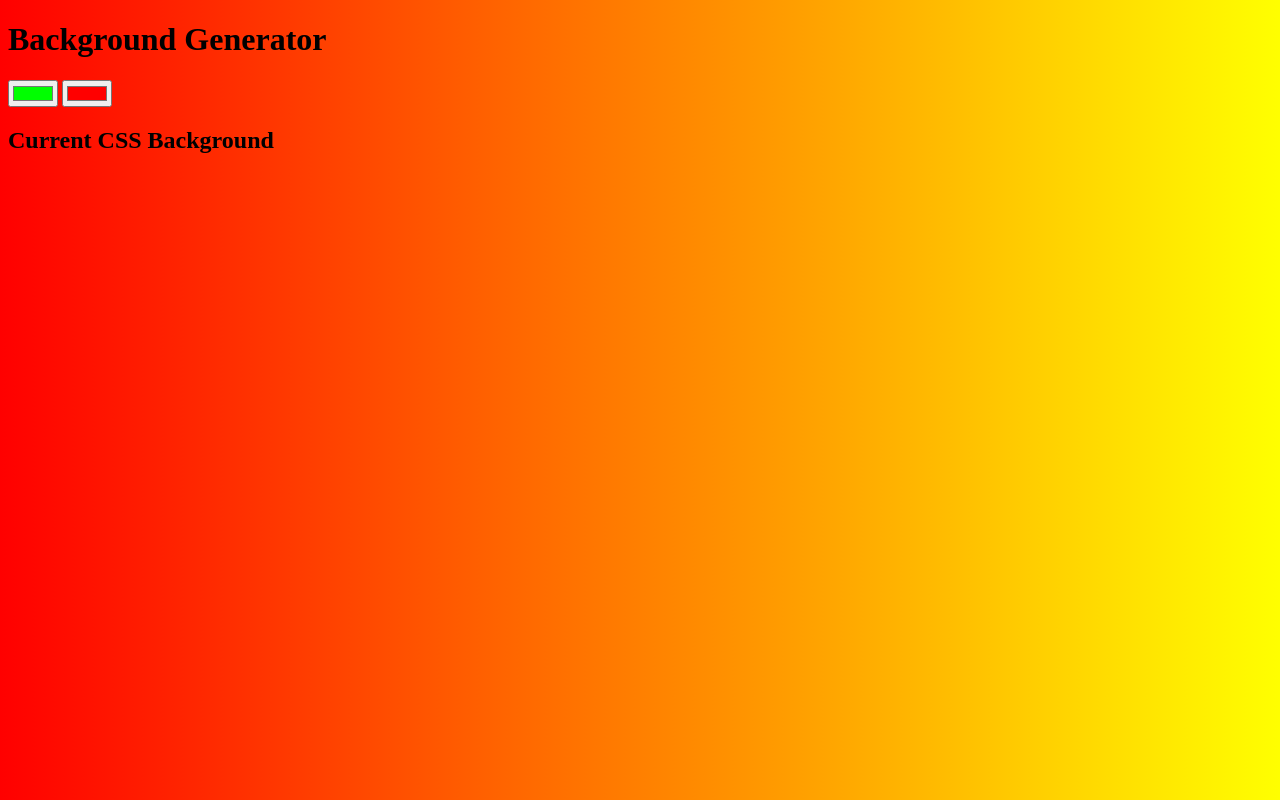
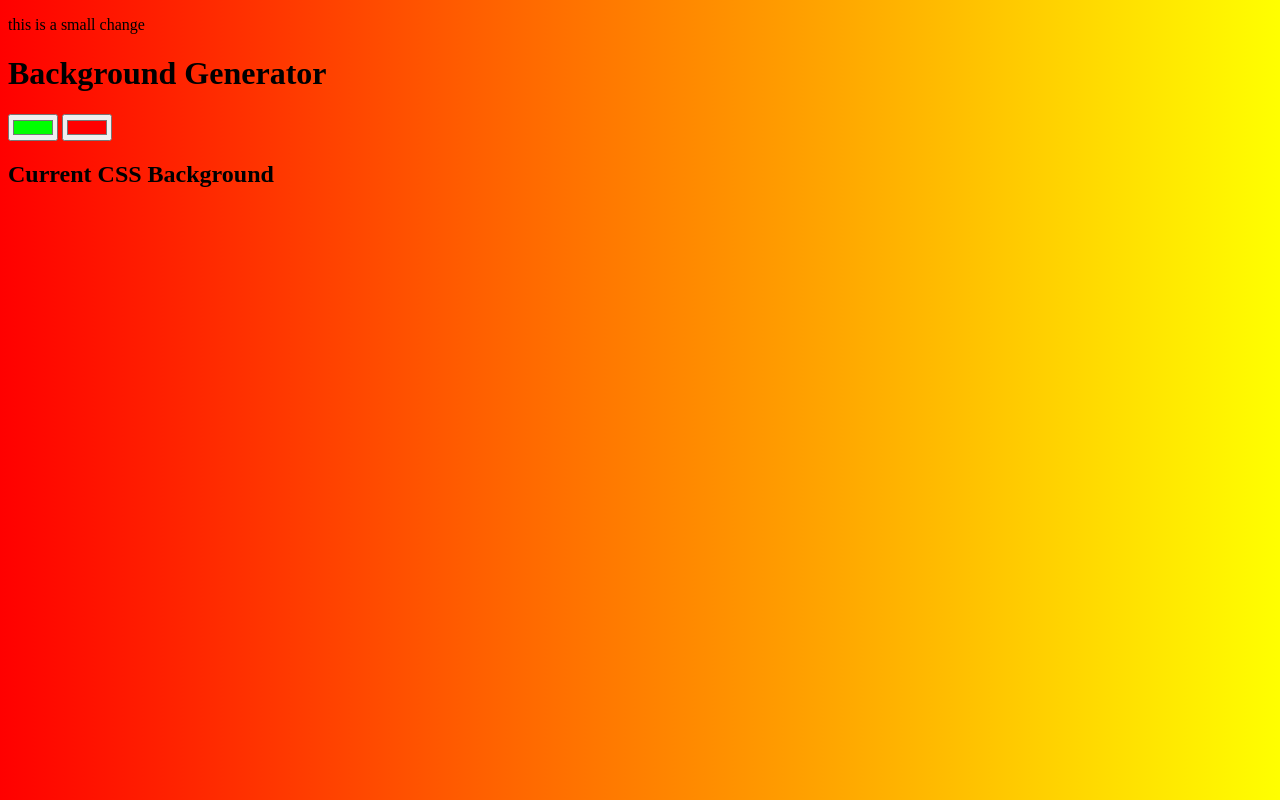
Before and after one commit to Amit-Morade/background-generator, a plain HTML site: page index.html in a window 1280 px wide. Drawn offline with Linux system fonts and the light colour scheme.

Commit message:
new para added

```diff
--- a/index.html
+++ b/index.html
@@ -6,6 +6,7 @@
 	<link rel="stylesheet" type="text/css" href="style.css">
 </head>
 <body>
+	<p>this is a small change</p>
 	<h1>Background Generator</h1>
 	<input type="color" name="color1" value="#00ff00">
 	<input type="color" name="color2" value="#ff0000">
```
